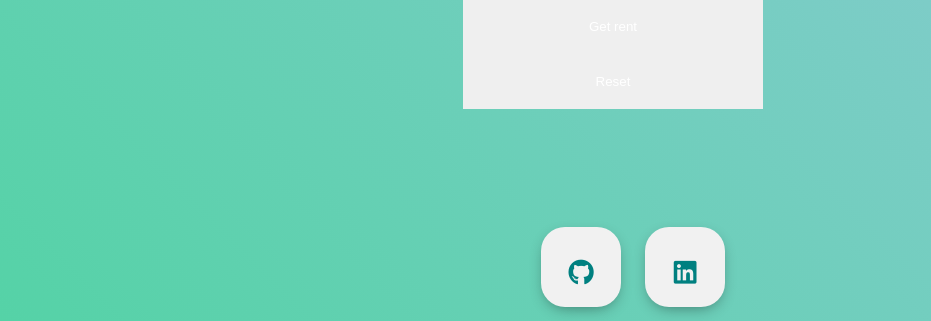
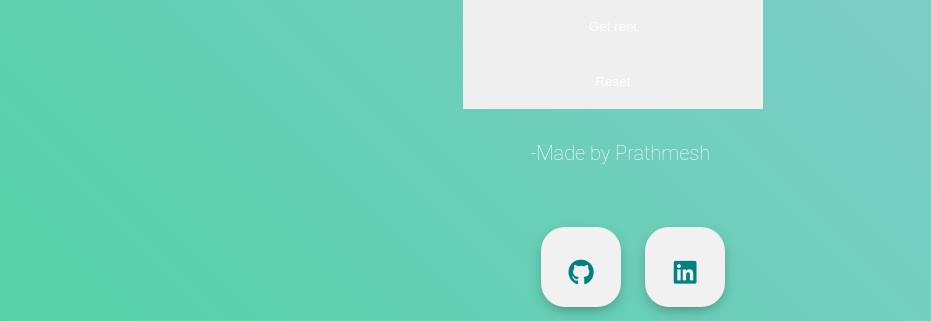
Before and after one commit to patrickn699/Brazilian-House-Rent-Estimation, a Flask app: page / in a window 1280 px wide. Shown: the part 1326-1647 px from the top of the page, without its empty margins (7-938 px from the left). Run offline with Flask 2, Linux system fonts and the light colour scheme; parts of the project's set-up code (start-up, migrations or seed data) failed here and were passed over; some libraries are stand-ins or nearby versions.

Commit message:
Update index.html

```diff
--- a/templates/index.html
+++ b/templates/index.html
@@ -122,11 +122,34 @@
 
         <button class="btn" type="reset" id="bt" >Reset</button>
 
+        <style>
+            .text1
+            {
+
+                font-size: 20px;
+                font-weight: 20;
+                animation: text 3s 1;
+
+
+            }
+
+
+            .container
+            {
+                display: inline-block;
+                transform: translate(30%, 40%);
+                width: 75%;
+                overflow: hidden;
+                height: 80px;
+                font-family: Roboto;
+            }
+        </style>
+
 
 
         <div class="container">
         <span class="text1" id="demo">
-
+        <label > -Made by Prathmesh</label>
             </span>
             </div>
 
```
